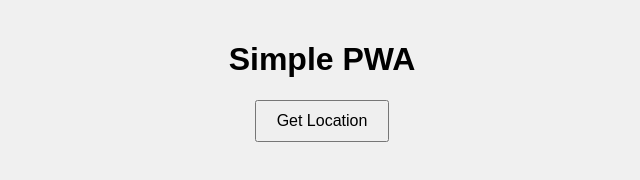
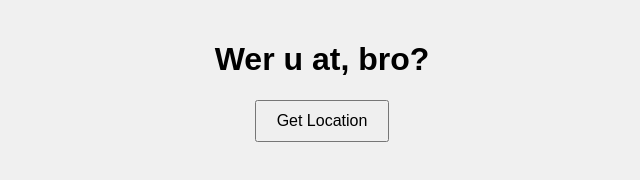
Before and after one commit to latom42069/latom42069-website, a plain HTML site: page PWA/index.html in a window 1280 px wide. Shown: the whole page, without its empty margins (318-958 px from the left). Drawn offline with Linux system fonts and the light colour scheme.

Commit message:
Update index.html

```diff
--- a/PWA/index.html
+++ b/PWA/index.html
@@ -7,7 +7,7 @@
     <link rel="stylesheet" href="styles.css">
 </head>
 <body>
-    <h1>Simple PWA</h1>
+    <h1>Wer u at, bro?</h1>
     <button id="getLocation">Get Location</button>
     <p id="location"></p>
     <script src="script.js"></script>
```
